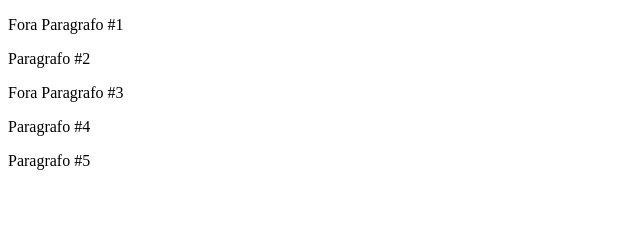
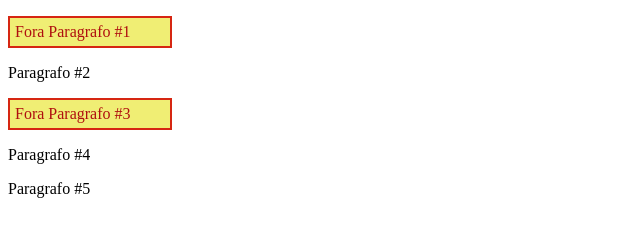
Before and after one commit to DanSilva1910/Cod3r, a plain HTML site: page desafios_web_basico/desafio_01.html in a window 1280 px wide. Shown: the whole page, without its empty margins (0-640 px from the left). Drawn offline with Linux system fonts and the light colour scheme.

Commit message:
alterando a resposta do desafio_01

```diff
--- a/desafios_web_basico/desafio_01.html
+++ b/desafios_web_basico/desafio_01.html
@@ -4,13 +4,23 @@
     <meta charset="UTF-8">
     <meta name="viewport" content="width=device-width, initial-scale=1.0">
     <title>Desafio_1</title>
+    <style>
+        .destaque{
+            border: 2px solid #d62612;
+            color: rgb(175, 15, 15);
+            width: 150px;
+            background-color: #f0ee74fe;
+            padding: 5px;
+
+        }
+    </style>
 </head>
 <body id="exercicio">
-    <p class="destaque">Paragrafo #1</p>
+    <p>Paragrafo #1</p>
     <article>
         <p>Paragrafo #2</p>
     </article>
-    <p class="destaque">Paragrafo #3</p>
+    <p>Paragrafo #3</p>
     <article>
         <p>Paragrafo #4</p>
     </article>
@@ -23,10 +33,10 @@
         // 1. adicionar o texto [Fora]no inicio dos paragrafos
         // 2. adicionar a classe destaque nestes paragrafos
 
-        const element = document.querySelectorAll('.destaque')
-        console.log(element )
+        const element = document.querySelectorAll(':not(article) > p')
         element .forEach(el => {
             el.textContent = `Fora ${el.textContent}`
+            el.classList.add('destaque')
         })
 
     </script>
```
